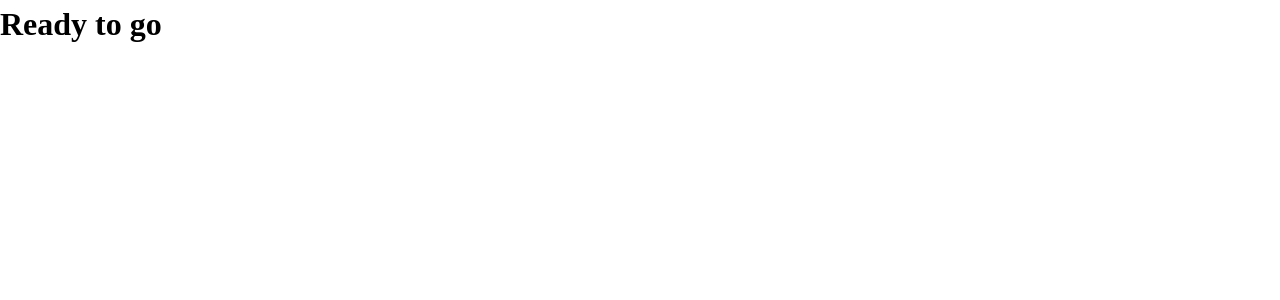
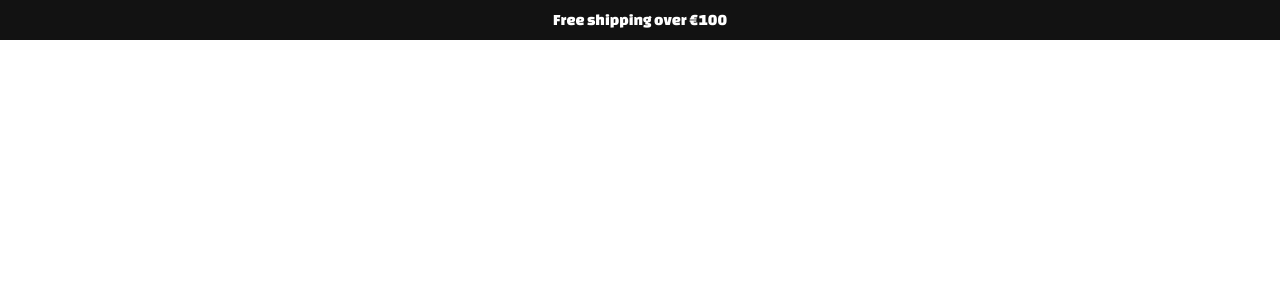
Before and after one commit to jaws-1684/shopping-cart, a React (Vite) app: page / in a window 1280 px wide. Shown: the top 300 px of the page. Built offline with nearby package versions, Linux system fonts and the light colour scheme.

Commit message:
add: banner component for free shipping and styles

```diff
--- a/src/App.jsx
+++ b/src/App.jsx
@@ -1,10 +1,10 @@
 import './App.css'
-
+import Banner from './components/Banner'
 function App() {
   return (
-    <h1>
-     Ready to go
-    </h1>
+    <>
+    <Banner><p>Free shipping over €100</p></Banner>
+    </>
   )
 }
 
--- /dev/null
+++ b/src/components/Banner.jsx
@@ -0,0 +1,11 @@
+import styles from "../styles/Banner.module.css"
+
+function Banner({children}) {
+    return (<div
+        className={styles.banner}
+        >
+        {children}
+    </div>)
+}
+
+export default Banner
--- /dev/null
+++ b/src/styles/Banner.module.css
@@ -0,0 +1,14 @@
+.banner {
+    background-color: var(--secondary-background-color);
+    width: 100%;
+    height: 40px;
+    display: flex;
+    justify-content: center;
+    align-items: center;
+}
+
+.banner > p {
+    color: white;
+    font-family: var(--primary-font);
+    font-size: var(--text-size-base)
+}
```
Also changed, not shown: src/App.css (line endings or trailing spaces), src/components/Nav.jsx (added).
